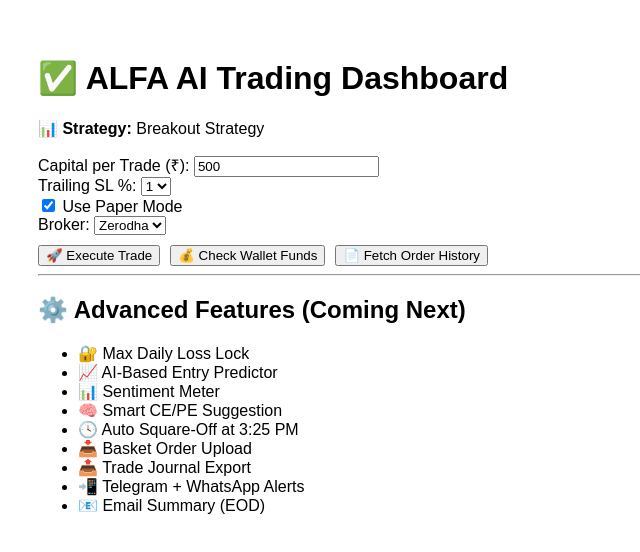
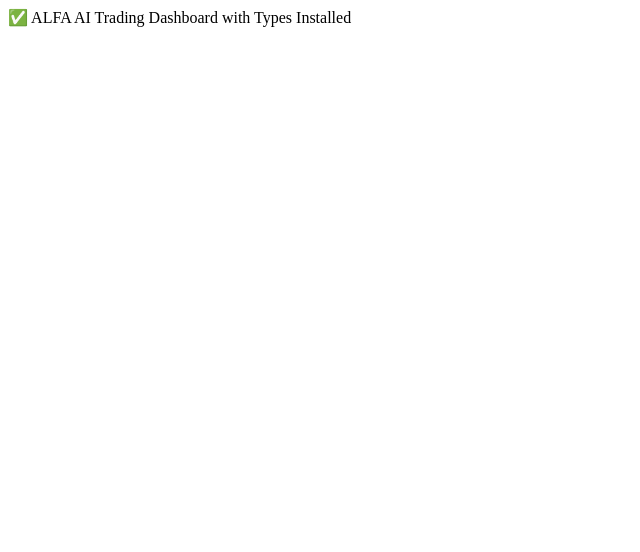
Before and after one commit to ALFATELECOM/ALFA-AI-Trading-Dashboard, a Next.js app in the folder frontend/: page / in a window 1280 px wide. Shown: the top 552 px of the page, without its empty margins (0-640 px from the left). Built offline with nearby package versions, Linux system fonts and the light colour scheme; no server answers.

Commit message:
Add files via upload

```diff
--- a/frontend/package.json
+++ b/frontend/package.json
@@ -7,12 +7,12 @@
     "start": "next start"
   },
   "dependencies": {
-    "axios": "^1.3.5",
     "next": "latest",
     "react": "latest",
     "react-dom": "latest"
   },
   "devDependencies": {
-    "typescript": "^5.0.0"
+    "@types/react": "^18.2.0",
+    "@types/node": "^20.5.0"
   }
 }
--- a/frontend/pages/index.tsx
+++ b/frontend/pages/index.tsx
@@ -1,115 +1,7 @@
+import React from 'react';
 
-import React, { useState } from 'react';
-import axios from 'axios';
+const Home = () => {
+  return <div>✅ ALFA AI Trading Dashboard with Types Installed</div>;
+};
 
-export default function Dashboard() {
-  const [capital, setCapital] = useState(500);
-  const [tsl, setTsl] = useState(1);
-  const [paperMode, setPaperMode] = useState(true);
-  const [strategy, setStrategy] = useState('Breakout Strategy');
-  const [broker, setBroker] = useState('Zerodha');
-  const [funds, setFunds] = useState(null);
-  const [orders, setOrders] = useState(null);
-  const [response, setResponse] = useState(null);
-
-  const baseUrl = process.env.NEXT_PUBLIC_BACKEND_URL || 'https://alfa-ai-backend.onrender.com';
-
-  const handleTrade = async () => {
-    const res = await axios.post(`${baseUrl}/trade`, {
-      strategy,
-      capital,
-      tsl,
-      paper: paperMode,
-    });
-    setResponse(res.data);
-  };
-
-  const fetchFunds = async () => {
-    const res = await axios.get(`${baseUrl}/funds?broker=${broker}`);
-    setFunds(res.data);
-  };
-
-  const fetchOrders = async () => {
-    const res = await axios.get(`${baseUrl}/orders?broker=${broker}`);
-    setOrders(res.data);
-  };
-
-  return (
-    <div style={{ padding: '30px', fontFamily: 'Arial' }}>
-      <h1>✅ ALFA AI Trading Dashboard</h1>
-      <p><strong>📊 Strategy:</strong> {strategy}</p>
-
-      <div>
-        <label>Capital per Trade (₹): </label>
-        <input
-          type="number"
-          value={capital}
-          onChange={(e) => setCapital(Number(e.target.value))}
-        />
-      </div>
-
-      <div>
-        <label>Trailing SL %: </label>
-        <select value={tsl} onChange={(e) => setTsl(Number(e.target.value))}>
-          <option value={1}>1</option>
-          <option value={2}>2</option>
-          <option value={3}>3</option>
-        </select>
-      </div>
-
-      <div>
-        <label><input type="checkbox" checked={paperMode} onChange={() => setPaperMode(!paperMode)} /> Use Paper Mode</label>
-      </div>
-
-      <div>
-        <label>Broker: </label>
-        <select value={broker} onChange={(e) => setBroker(e.target.value)}>
-          <option value="Zerodha">Zerodha</option>
-          <option value="MStock">MStock</option>
-          <option value="Paper">Paper</option>
-        </select>
-      </div>
-
-      <div style={{ marginTop: '10px' }}>
-        <button onClick={handleTrade}>🚀 Execute Trade</button>
-        <button onClick={fetchFunds} style={{ marginLeft: '10px' }}>💰 Check Wallet Funds</button>
-        <button onClick={fetchOrders} style={{ marginLeft: '10px' }}>📄 Fetch Order History</button>
-      </div>
-
-      {response && (
-        <div>
-          <h3>📌 Trade Response</h3>
-          <pre>{JSON.stringify(response, null, 2)}</pre>
-        </div>
-      )}
-
-      {funds && (
-        <div>
-          <h3>💼 Wallet Funds</h3>
-          <pre>{JSON.stringify(funds, null, 2)}</pre>
-        </div>
-      )}
-
-      {orders && (
-        <div>
-          <h3>📑 Order History</h3>
-          <pre>{JSON.stringify(orders, null, 2)}</pre>
-        </div>
-      )}
-
-      <hr />
-      <h2>⚙️ Advanced Features (Coming Next)</h2>
-      <ul>
-        <li>🔐 Max Daily Loss Lock</li>
-        <li>📈 AI-Based Entry Predictor</li>
-        <li>📊 Sentiment Meter</li>
-        <li>🧠 Smart CE/PE Suggestion</li>
-        <li>🕓 Auto Square-Off at 3:25 PM</li>
-        <li>📥 Basket Order Upload</li>
-        <li>📤 Trade Journal Export</li>
-        <li>📲 Telegram + WhatsApp Alerts</li>
-        <li>📧 Email Summary (EOD)</li>
-      </ul>
-    </div>
-  );
-}
+export default Home;
```
